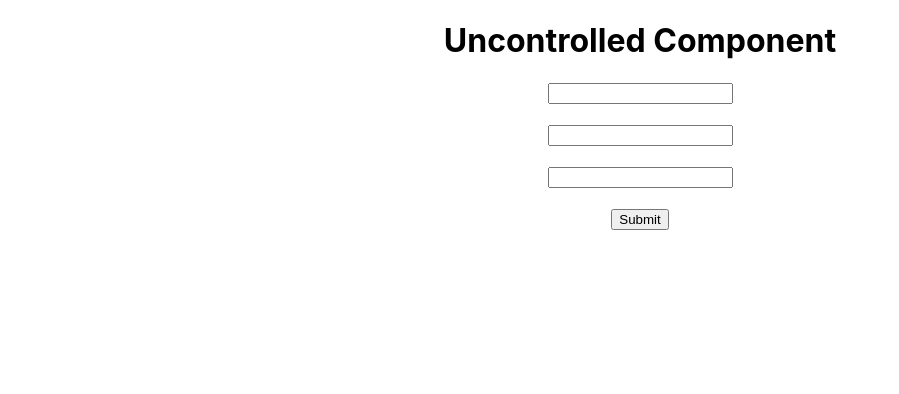
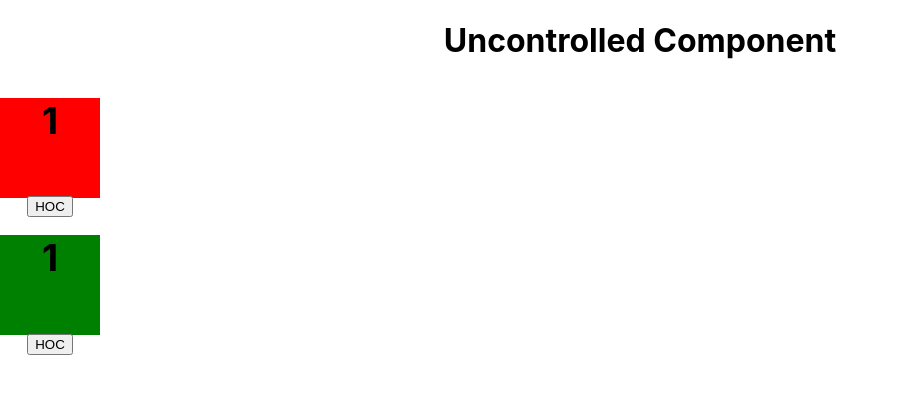
Before and after one commit to anil-sidhu/react-17, a React (Create React App) app: page / in a window 1280 px wide. Shown: the top 394 px of the page, without its empty margins (0-899 px from the left). Built offline with nearby package versions, Linux system fonts and the light colour scheme.

Commit message:
done hoc

```diff
--- a/src/App.js
+++ b/src/App.js
@@ -1,30 +1,26 @@
 import './App.css';
-import React, { useRef } from 'react'
+import React, { useRef, useState } from 'react'
 function App() {
-  let inputRef = useRef(null)
-  let inputRef2 = useRef(null)
-
-  function submitForm(e) {
-    e.preventDefault()
-    console.warn("input field 1 value : ", inputRef.current.value)
-    console.warn("input field 2 value : ", inputRef2.current.value)
-    let input3 = document.getElementById('input3').value
-    console.warn("input field 3 value : ", input3)
-
-
-  }
   return (
     <div className="App">
       <h1>Uncontrolled Component </h1>
-      <form onSubmit={submitForm} >
-        <input ref={inputRef} type="text" /> <br /> <br />
-        <input ref={inputRef2} type="text" /> <br /> <br />
-        <input id="input3" type="text" /> <br /> <br />
-
-        <button>Submit</button>
-      </form>
+      <HOC cmp={Simple} />
+      <HOCGreen cmp={Simple} />
     </div>
   );
+}
+function HOC(p) {
+  return <h1 style={{ backgroundColor: 'red', width: 100, height: 100 }} ><p.cmp /></h1>
+}
+function HOCGreen(p) {
+  return <h1 style={{ backgroundColor: 'green', width: 100, height: 100 }} ><p.cmp /></h1>
+}
 
+function Simple() {
+  const [count, setCount] = useState(1)
+  return <div>
+    <h3>{count}</h3>
+    <button onClick={() => { setCount(count + 1) }} >HOC</button>
+  </div>
 }
 export default App;
```
